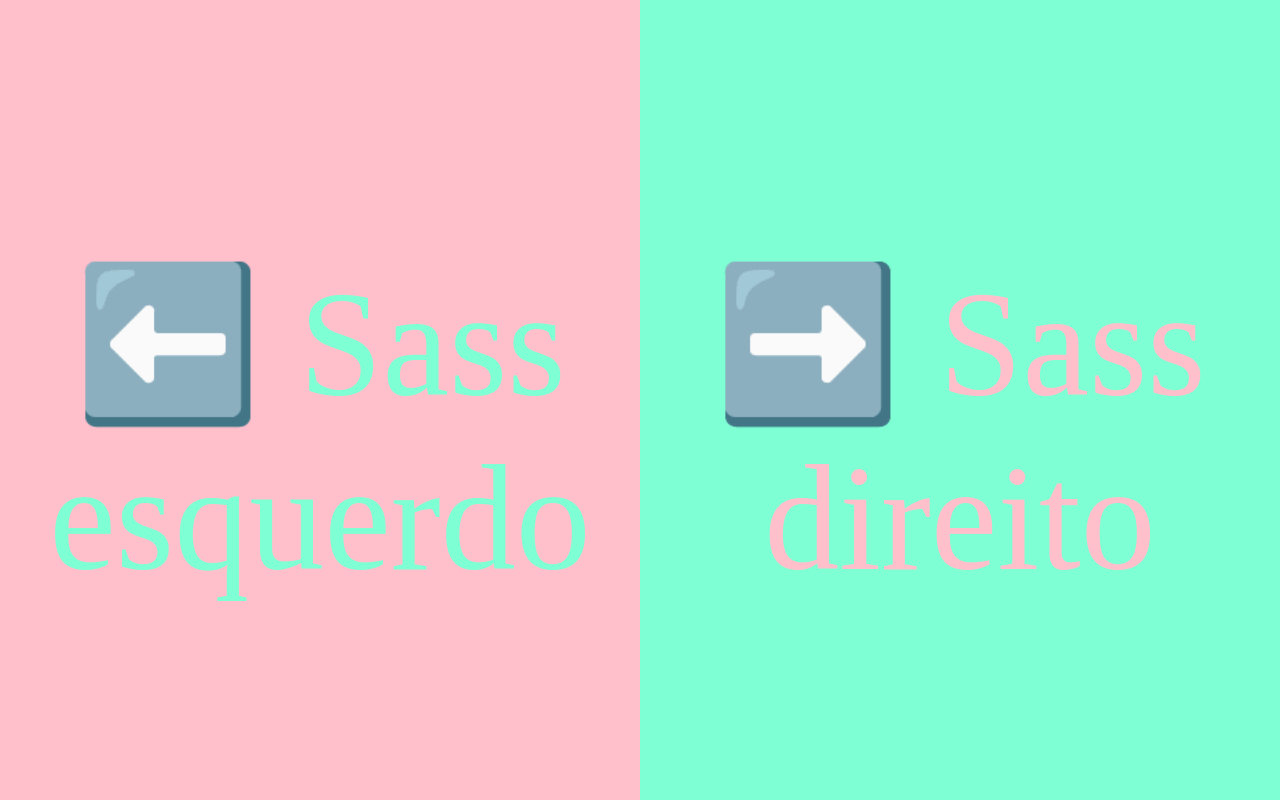
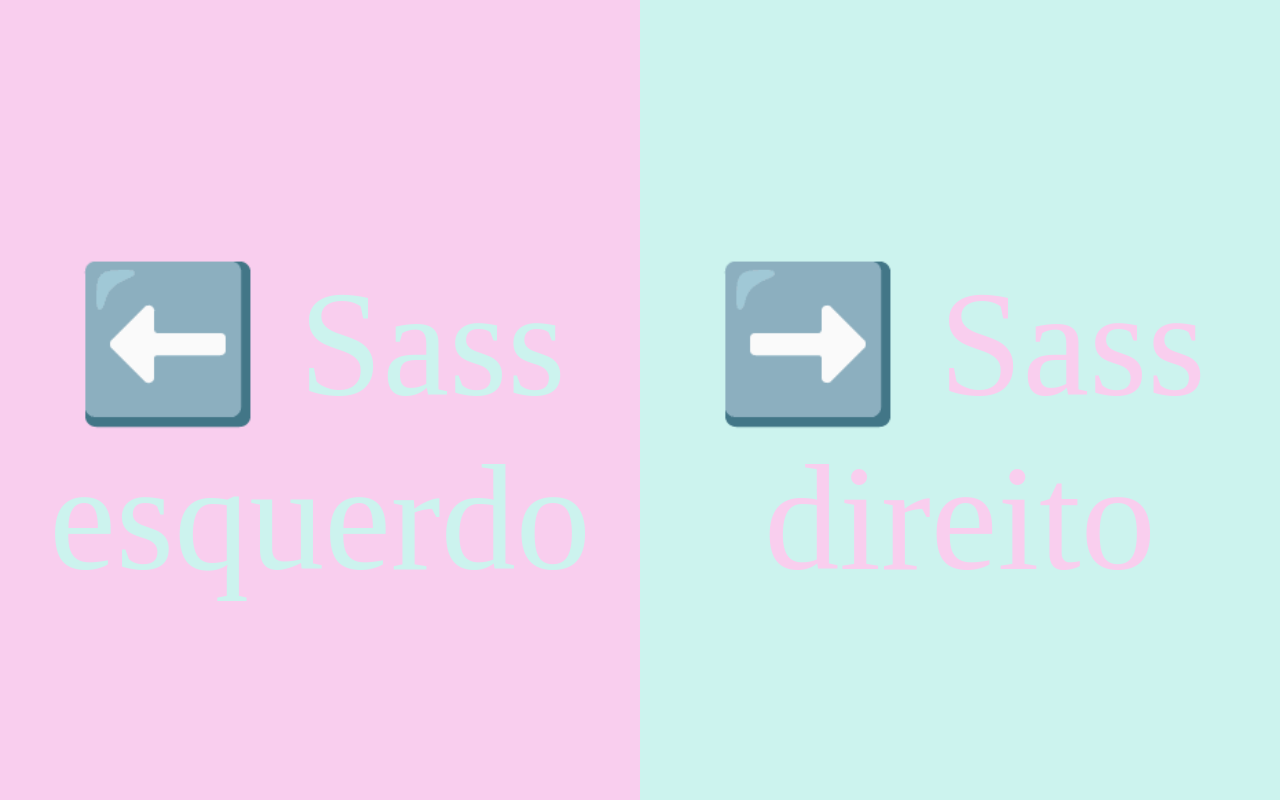
Before and after one commit to OliveiraJess/site-sass, a plain HTML site: page index.html in a window 1280 px wide. Drawn offline with Linux system fonts and the light colour scheme.

Commit message:
variaveis

```diff
--- a/styles/style.scss
+++ b/styles/style.scss
@@ -1,3 +1,6 @@
+$cor-principal : #F9CEEE;
+$cor-secundaria: #CCF3EE;
+
 body {
     margin : 0;
     padding: 0;
@@ -8,11 +11,11 @@ body {
     height : 100vh;
 
     .esquerdo {
-        background-color: pink;
+        background-color: $cor-principal;
         width           : 50%;
 
         .texto {
-            color     : aquamarine;
+            color     : $cor-secundaria;
             font-size : 150px;
             margin-top: 40%;
             text-align: center;
@@ -20,11 +23,11 @@ body {
     }
 
     .direito {
-        background-color: aquamarine;
+        background-color: $cor-secundaria;
         width           : 50%;
 
         .texto {
-            color     : pink;
+            color     : $cor-principal;
             font-size : 150px;
             margin-top: 40%;
             text-align: center;
```
Also changed, not shown: styles/style.css, 1 other file.
